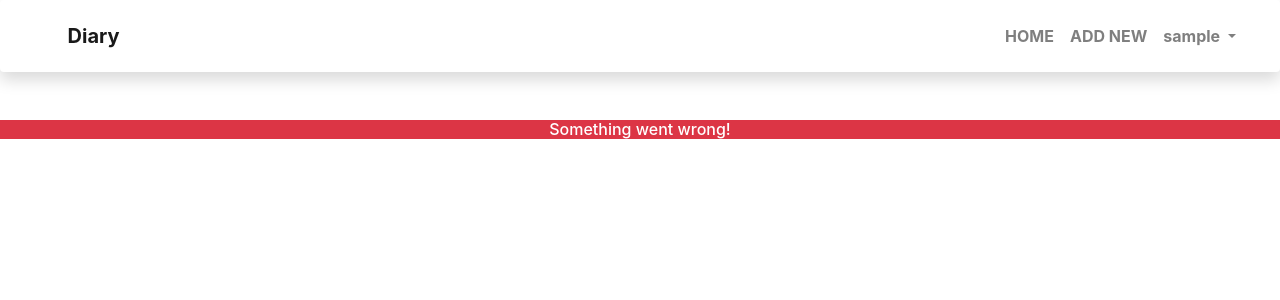
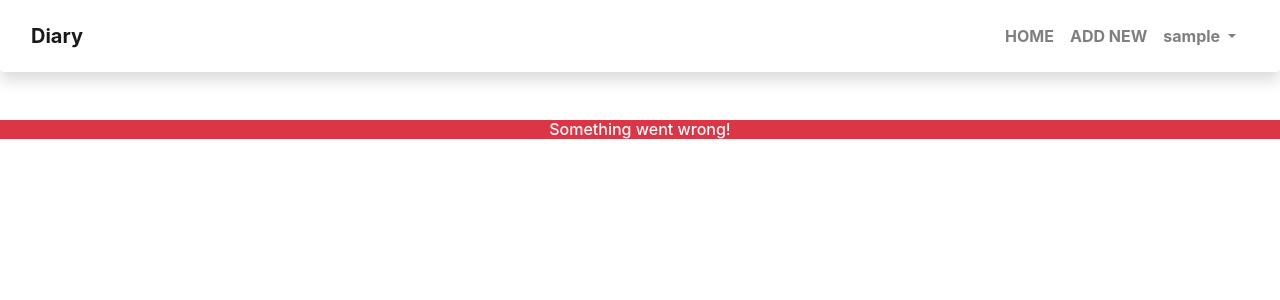
Before and after one commit to Nipun4338/diary, a PHP site: page /edit.php in a window 1280 px wide. Shown: the top 300 px of the page. Run offline with PHP 8.4, Linux system fonts and the light colour scheme; the visitor is signed in with stand-in values (Sample User, id 1); data that the repository does not hold is empty; some libraries are stand-ins or nearby versions; some web fonts are replaced.

Commit message:
css changed

```diff
--- a/includes/nav.php
+++ b/includes/nav.php
@@ -2,7 +2,7 @@
 <nav class = "navbar navbar-expand-lg navbar-light bg-light sticky-top shadow p-3 mb-5 bg-white rounded">
 
 	 <div class="container-fluid">
-	 <a href="profile" class = "navbar-brand" style="font-weight:bold;padding:0 0 0 3%">
+	 <a href="profile" class = "navbar-brand" style="font-weight:bold;">
 			Diary
 	</a>
 		<button class="navbar-toggler" type="button" data-bs-toggle="collapse" data-bs-target="#navbarSupportedContent" aria-controls="navbarSupportedContent" aria-expanded="false" aria-label="Toggle navigation">
```
